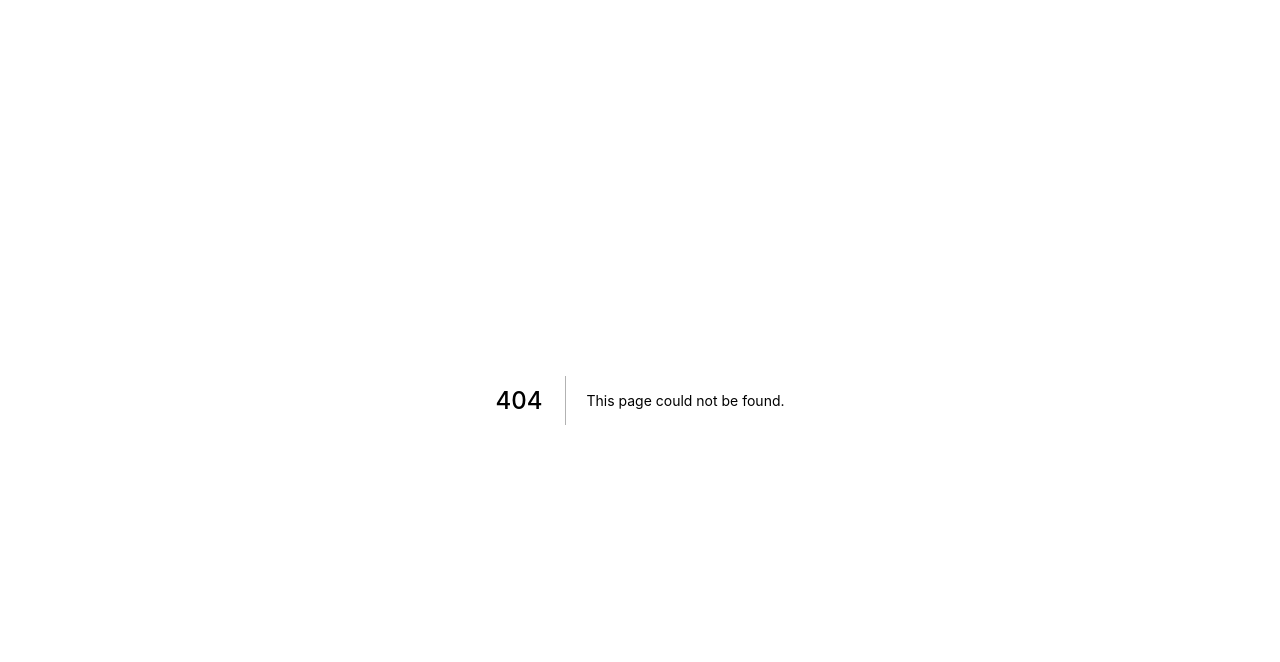
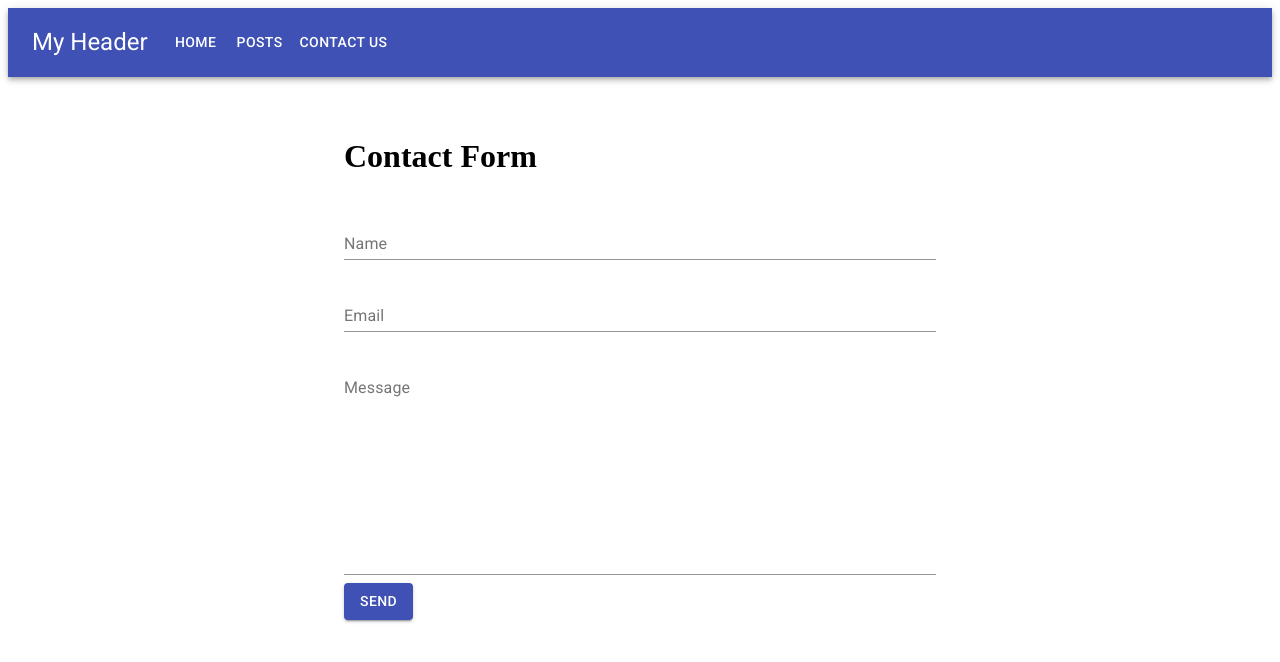
Before and after one commit to AlexZurek/next-js-example, a Next.js app: page /contact in a window 1280 px wide. Before the commit this address had no page. Shown: the top 662 px of the page. Built offline with nearby package versions, Linux system fonts and the light colour scheme.

Commit message:
Adds Material-UI and a lot more

```diff
--- /dev/null
+++ b/components/MyLayout.tsx
@@ -0,0 +1,22 @@
+import { NextPage } from "next";
+import { AppBar, Toolbar } from "@material-ui/core";
+import TypoGraphy from "@material-ui/core/Typography";
+import NavBar from "./NavBar";
+
+const MyLayout: NextPage = props => (
+  <div>
+    <AppBar color="primary" position="static">
+      <Toolbar>
+        <TypoGraphy variant="h5" color="inherit">
+          My Header
+        </TypoGraphy>
+
+        <NavBar />
+      </Toolbar>
+    </AppBar>
+
+    <div className="main-content">{props.children}</div>
+  </div>
+);
+
+export default MyLayout;
--- /dev/null
+++ b/components/NavBar.tsx
@@ -0,0 +1,33 @@
+import List from "@material-ui/core/List";
+import Button from "@material-ui/core/Button";
+import ListItem from "@material-ui/core/ListItem";
+import ListItemText from "@material-ui/core/ListItemText";
+import TypoGraphy from "@material-ui/core/Typography";
+import { NextPage } from "next";
+import Link from "next/link";
+import CSS from "csstype";
+
+const linkStyle: CSS.Properties = {
+  textDecoration: "none",
+  color: "white"
+};
+
+const NavBar: NextPage = props => (
+  <List component="nav">
+    <ListItem component="div">
+      <Link href="/">
+        <Button color="inherit">Home</Button>
+      </Link>
+
+      <Link href="/posts">
+        <Button color="inherit">Posts</Button>
+      </Link>
+
+      <Link href="/contact">
+        <Button color="inherit">Contact Us</Button>
+      </Link>
+    </ListItem>
+  </List>
+);
+
+export default NavBar;
--- a/package.json
+++ b/package.json
@@ -12,6 +12,8 @@
   "author": "",
   "license": "ISC",
   "dependencies": {
+    "@material-ui/core": "^4.8.3",
+    "@material-ui/icons": "^4.5.1",
     "next": "^9.1.7",
     "react": "^16.12.0",
     "react-dom": "^16.12.0"
--- /dev/null
+++ b/pages/_document.tsx
@@ -0,0 +1,33 @@
+import Document, {
+  Html,
+  Head,
+  Main,
+  NextScript,
+  DocumentContext
+} from "next/document";
+
+class MyDocument extends Document {
+  static async getInitialProps(ctx: DocumentContext) {
+    const initialProps = await Document.getInitialProps(ctx);
+    return { ...initialProps };
+  }
+
+  render() {
+    return (
+      <Html>
+        <Head>
+          <link
+            rel="stylesheet"
+            href="https://fonts.googleapis.com/css?family=Roboto:300,400,500"
+          />
+        </Head>
+        <body>
+          <Main />
+          <NextScript />
+        </body>
+      </Html>
+    );
+  }
+}
+
+export default MyDocument;
--- /dev/null
+++ b/pages/contact.tsx
@@ -0,0 +1,40 @@
+import { FormControl, InputLabel, Input, Button } from "@material-ui/core";
+import MyLayout from "../components/MyLayout";
+
+const Contact = () => (
+  <MyLayout>
+    <div
+      style={{
+        display: "flex",
+        justifyContent: "center",
+        margin: 20,
+        padding: 20
+      }}
+    >
+      <form style={{ width: "50%" }}>
+        <h1>Contact Form</h1>
+
+        <FormControl margin="normal" fullWidth>
+          <InputLabel htmlFor="name">Name</InputLabel>
+          <Input id="name" type="text" />
+        </FormControl>
+
+        <FormControl margin="normal" fullWidth>
+          <InputLabel htmlFor="email">Email</InputLabel>
+          <Input id="email" type="email" />
+        </FormControl>
+
+        <FormControl margin="normal" fullWidth>
+          <InputLabel htmlFor="message">Message</InputLabel>
+          <Input id="message" multiline rows={10} />
+        </FormControl>
+
+        <Button variant="contained" color="primary" size="medium">
+          Send
+        </Button>
+      </form>
+    </div>
+  </MyLayout>
+);
+
+export default Contact;
```
Also changed, not shown: dummy-posts.js (added, +39 -0 lines), pages/about.tsx (added, +10 -0 lines), pages/index.tsx (+8 -1 lines), pages/posts.tsx (added, +52 -0 lines), 1 other file (tests, documents, lock files or other folders).
